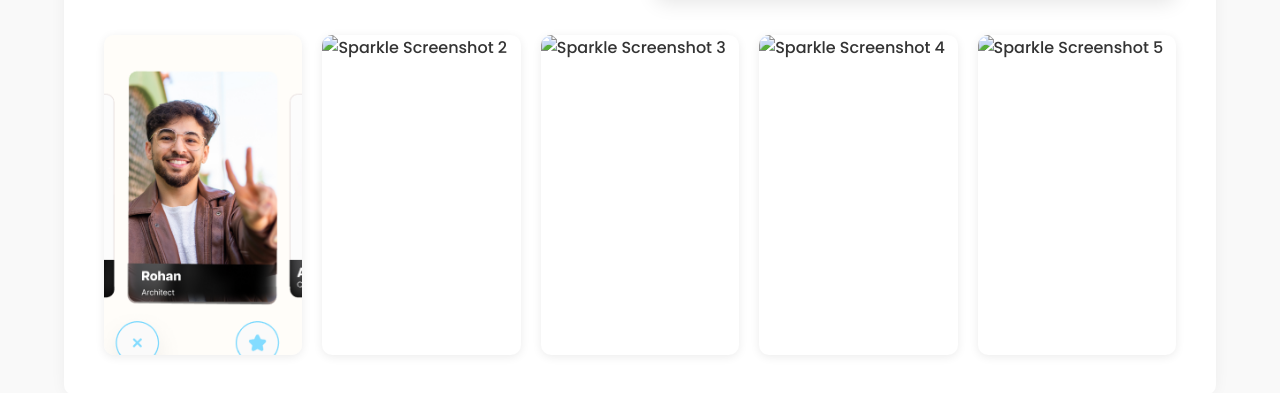
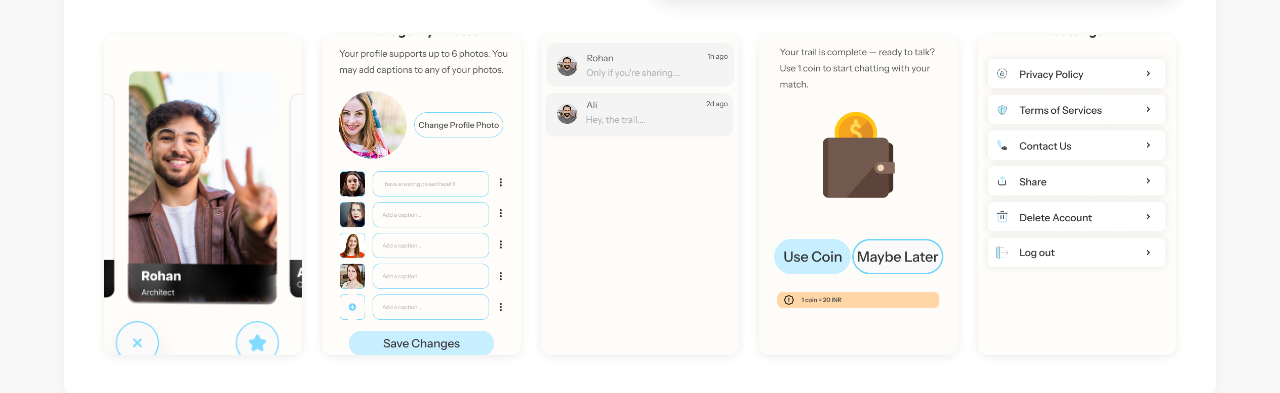
Before and after one commit to muhammadhassanmahar/MY-Portfolio, a plain HTML site: page portfolio.html in a window 1280 px wide. Shown: the part 783-1176 px from the top of the page. Drawn offline with Linux system fonts and the light colour scheme; the site is published under a folder, as on GitHub Pages, so addresses that start at the root find nothing.

Commit message:
Updated portfolio.html with new sections and improvements

```diff
--- a/portfolio.html
+++ b/portfolio.html
@@ -122,10 +122,10 @@
     </div>
     <div class="screenshots">
       <div class="screenshot-card"><img src="images/Sparkle.png" alt="Sparkle Screenshot 1"></div>
-      <div class="screenshot-card"><img src="/images/Sparkle-1.png" alt="Sparkle Screenshot 2"></div>
-      <div class="screenshot-card"><img src="/images/Sparkle-2.png" alt="Sparkle Screenshot 3"></div>
-      <div class="screenshot-card"><img src="/images/Sparkle-3.png" alt="Sparkle Screenshot 4"></div>
-      <div class="screenshot-card"><img src="/images/Sparkle-4.png" alt="Sparkle Screenshot 5"></div>
+      <div class="screenshot-card"><img src="images/Sparkle-1.png" alt="Sparkle Screenshot 2"></div>
+      <div class="screenshot-card"><img src="images/Sparkle-2.png" alt="Sparkle Screenshot 3"></div>
+      <div class="screenshot-card"><img src="images/Sparkle-3.png" alt="Sparkle Screenshot 4"></div>
+      <div class="screenshot-card"><img src="images/Sparkle-4.png" alt="Sparkle Screenshot 5"></div>
     </div>
   </section>
 
```
